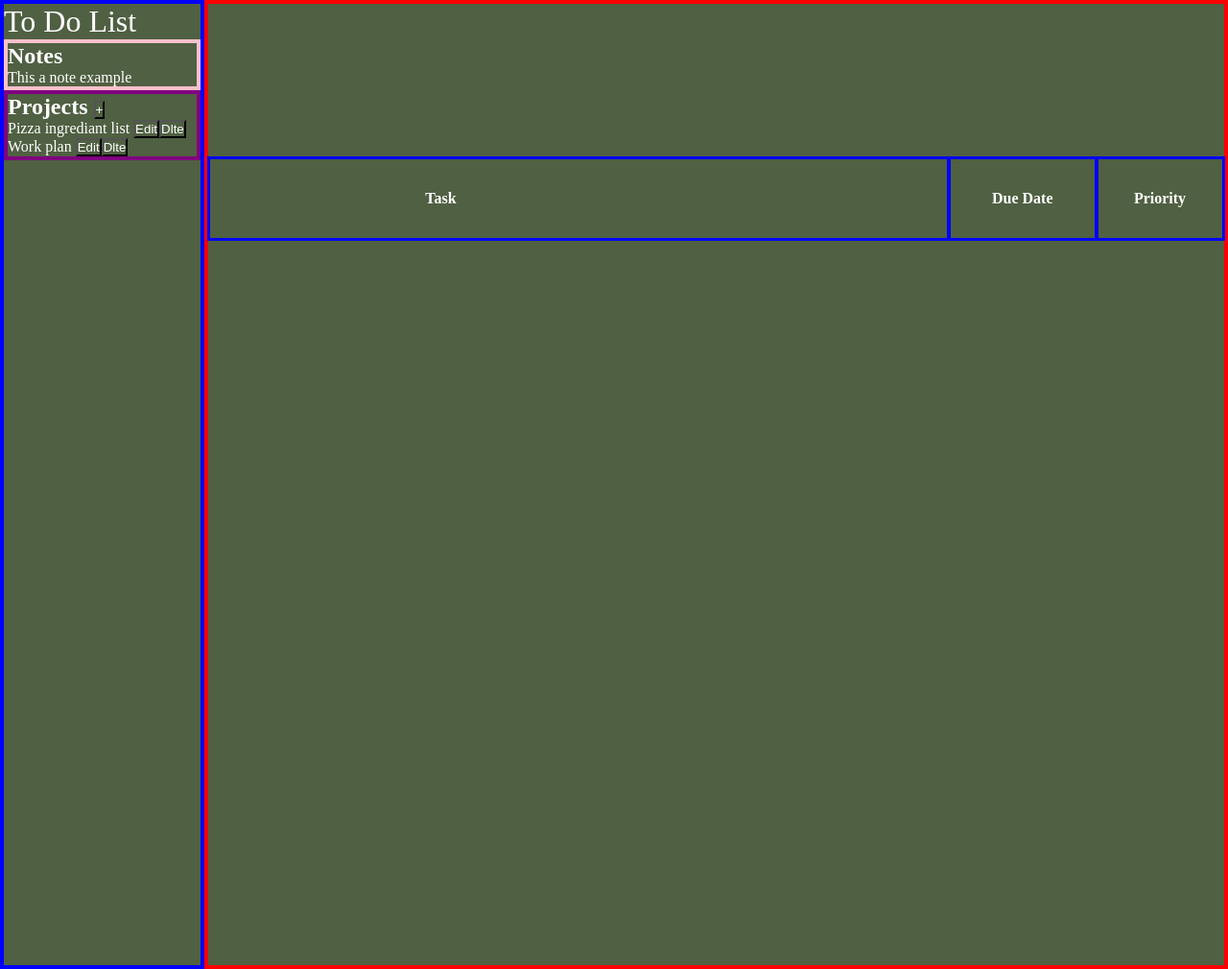
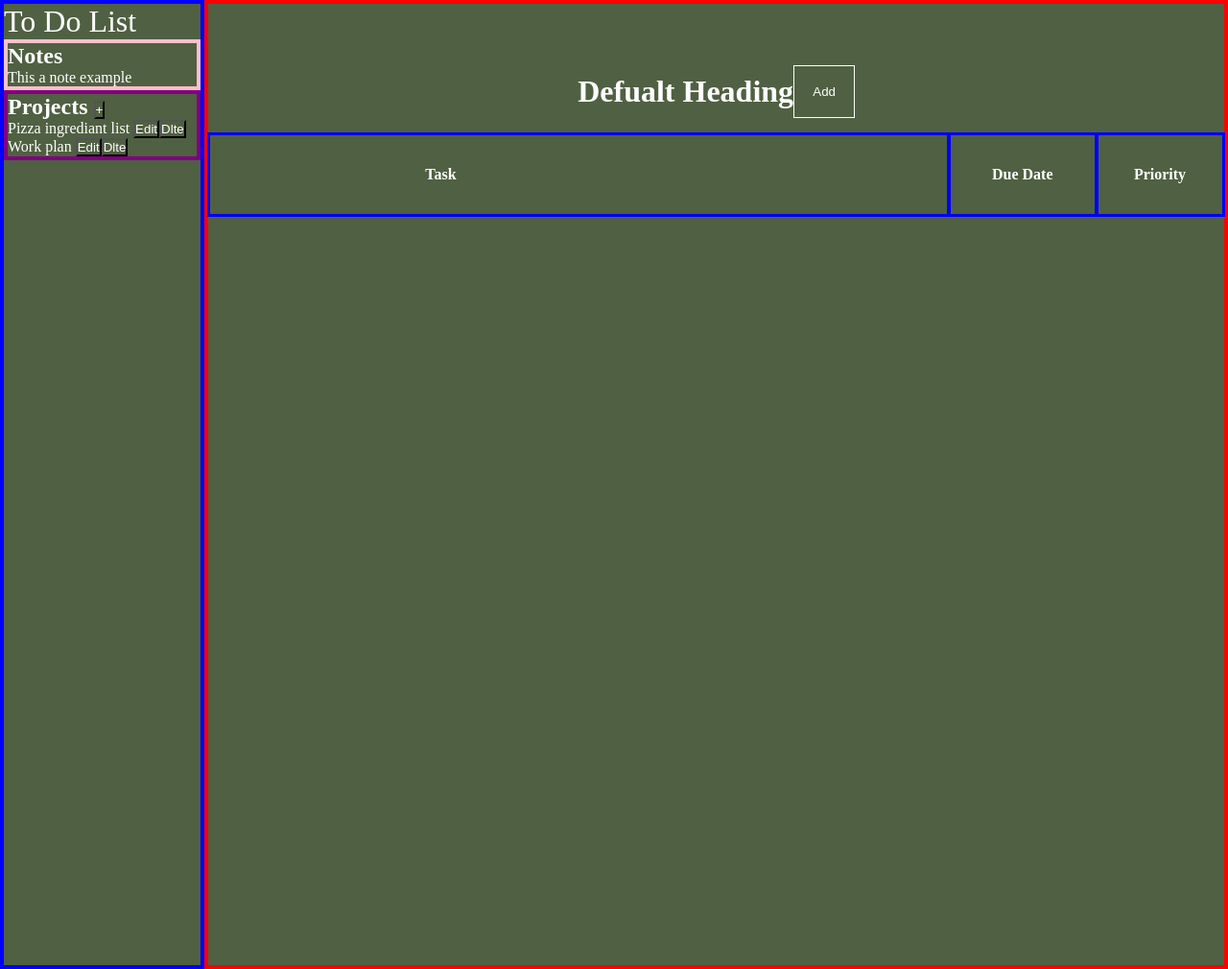
Before and after one commit to MortalChris/To_Do_List, a website built with webpack: page dist/index.html in a window 1280 px wide. Shown: the whole page at 96% size. Built offline with nearby package versions, Linux system fonts and the light colour scheme.

Commit message:
Added h1, btn to table. Table > idname in css

```diff
--- a/src/project-page.js
+++ b/src/project-page.js
@@ -3,21 +3,20 @@ function displayProjectMainContent(){
     const titleModalSubmit = document.getElementById("form-btn-submit");
     const titleModalClose = document.getElementById("form-btn-close");
 
-
     const projectListForm = document.getElementById("project-title-form");
     let projectTitleInput = document.getElementById("project-title-input");
 
+    const projectTable = document.getElementById("project-table");
 
     const newProjBtn = document.getElementById("create-new-list-btn");
     const projectListArray = [];
-
-
+    console.log(projectListArray);
     (function onSubmitProjectForm(){
         projectListForm.addEventListener("submit", (e) => {
             addProjectToArray();
-            displayProjectList();
+            // displayProjectList();
+            projectTable.style.display = "table";
             console.log(projectListArray);
-
             // handle submit
         });
     })();
--- a/src/style.css
+++ b/src/style.css
@@ -87,15 +87,31 @@ header{
     grid-area: main;
     border: .3rem solid red;
 }
-table{
-    margin-top: 10rem;
+
+#project-table-heading-ctnr{
+    margin: 4rem 0rem 1rem 0rem;
+    display: flex;
+	flex-direction: row;
+	flex-wrap: nowrap;
+	justify-content: center;
+	align-items: center;
+	align-content: stretch;
+}
+#project-table-addButton{
+    padding: 1.2rem;
+    border: 1px solid white;
+}
+
+#project-table{
+    /* margin-top: 10rem; */
     width: 100%;
+    /* display: none; */
 }
-table th{
+#project-table th{
     /* padding: 2rem 0rem 2rem 0rem; */
     outline: .2rem solid blue;
 }
-table #th1{
+#project-table #th1{
     padding: 2rem 18rem 2rem 0rem;
 }
 /* ===========Switch CheckBox============== */
```
Also changed, not shown: dist/index.html, dist/main.js.
